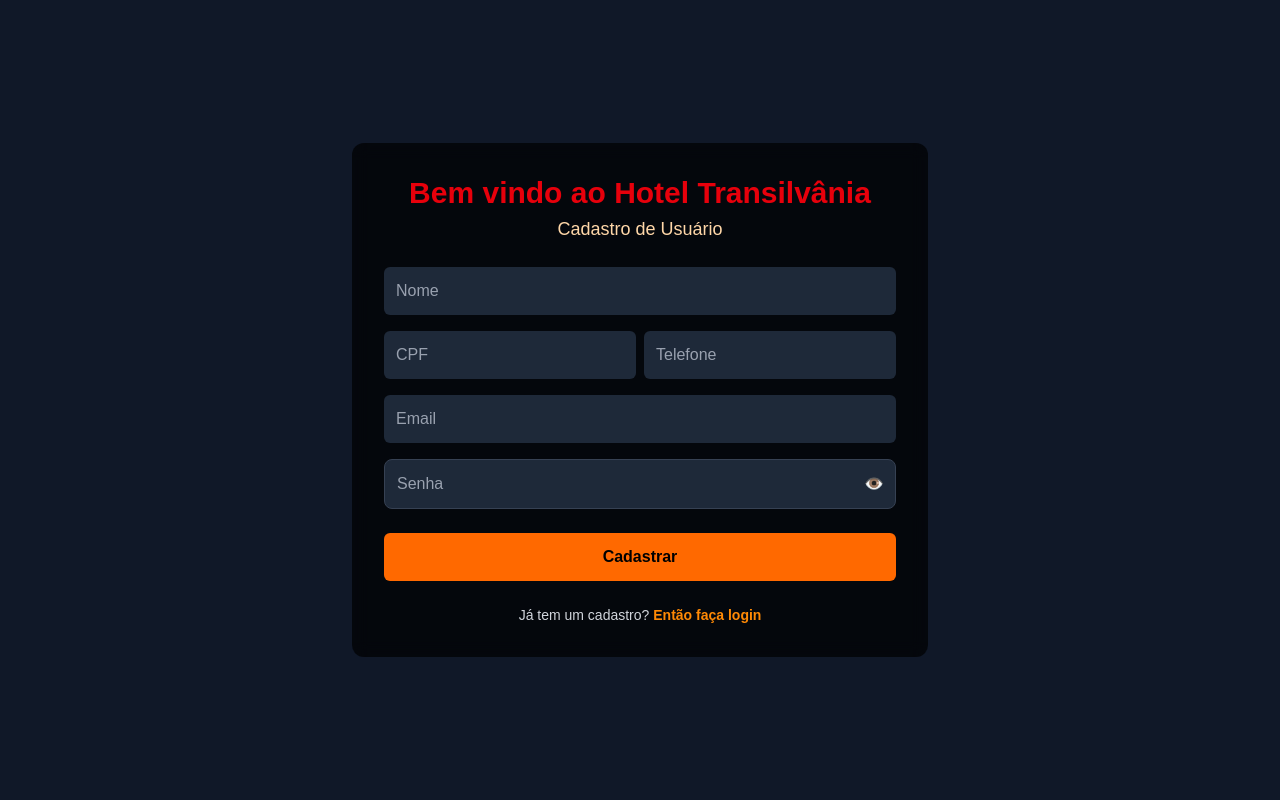
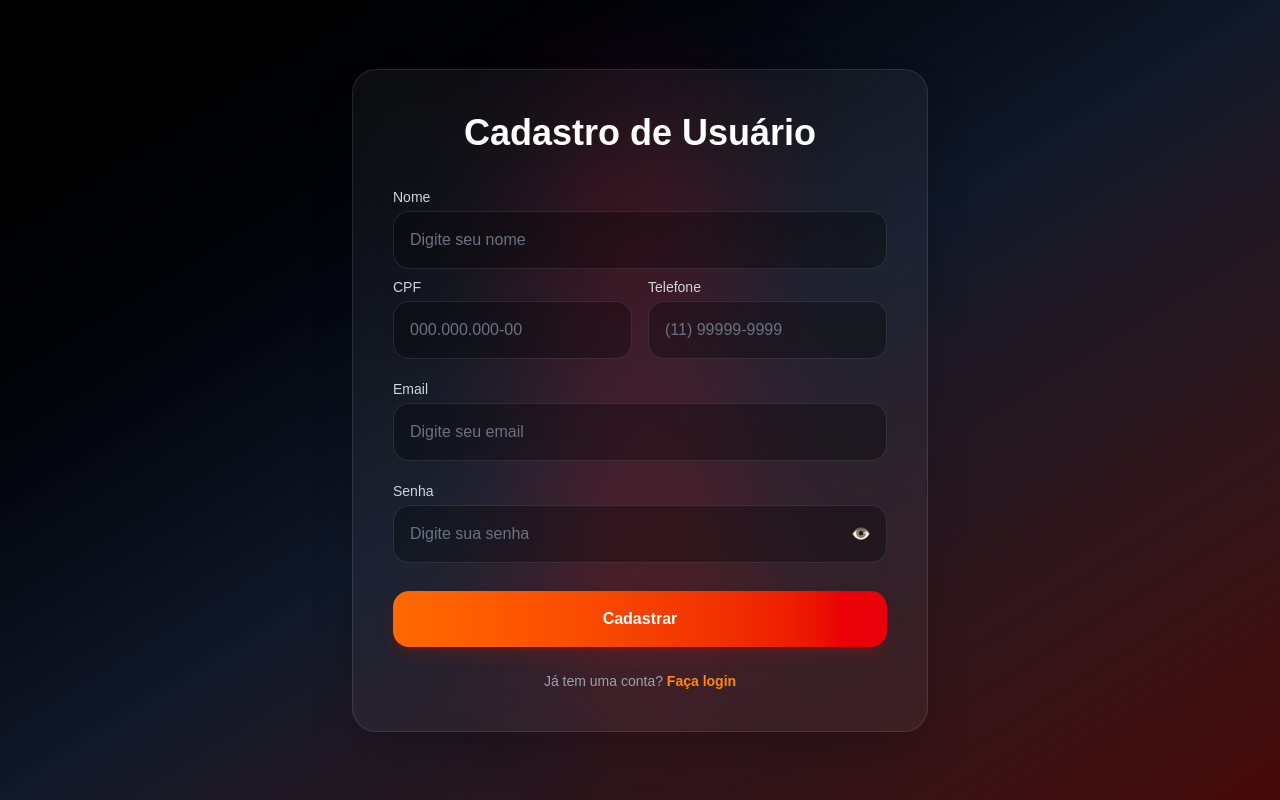
Before and after one commit to Miguel-ectil/Hotel_Transilvania, a Next.js app in the folder frontend/: page /register in a window 1280 px wide. Built offline with nearby package versions, Linux system fonts and the light colour scheme; no server answers.

Commit message:
:sparkles: :lipstick: feat [UPD] Estilização de interface das telas de login e cadastro de user

```diff
--- a/frontend/src/app/login/page.tsx
+++ b/frontend/src/app/login/page.tsx
@@ -1,7 +1,9 @@
 "use client";
+
 import { useState } from "react";
 import { useRouter } from "next/navigation";
 import Cookies from "js-cookie";
+
 import { ServiceUser } from "@/src/services/user";
 import { displayMessage } from "@/src/components/displayMessage";
 
@@ -18,7 +20,7 @@
         try {
             const res = await serviceUser.LoginUser({
                 email,
-                password
+                password,
             });
 
             Cookies.set("token", res.data.token, {
@@ -27,57 +29,146 @@
             });
 
             displayMessage(
-                "Sucesso", "Login realizado com sucesso!", "success",
-                false, false, false, 3000
+                "Sucesso",
+                "Login realizado com sucesso!",
+                "success",
+                false,
+                false,
+                false,
+                3000
             );
 
             router.push("/dashboard");
-
         } catch (err: any) {
             displayMessage(
-                "Erro", "Email ou senha inválidos", "error",
-                false, false, false, 5000
+                "Erro",
+                "Email ou senha inválidos",
+                "error",
+                false,
+                false,
+                false,
+                5000
             );
         }
     };
 
     return (
-        <div className="min-h-screen flex items-center justify-center p-4 bg-gray-900">
+        <div className="min-h-screen flex items-center justify-center bg-gradient-to-br from-black via-gray-900 to-red-950 px-4">
+            {/* Glow background */}
+            <div className="absolute w-[200px] h-[500px] bg-red-600/20 blur-3xl rounded-full " />
+
             <form
                 onSubmit={handleSubmit}
-                className="bg-black/70 p-8 rounded-xl w-full max-w-md text-white backdrop-blur-sm"
+                className="
+                    relative
+                    w-full
+                    max-w-md
+                    bg-white/5
+                    backdrop-blur-md
+                    border
+                    border-white/10
+                    rounded-3xl
+                    p-8
+                    shadow-2xl
+                "
             >
-                <h1 className="text-3xl font-bold mb-6 text-red-600 text-center">
+                {/* HEADER */}
+                <div className="text-center mb-8">
+                    <h1 className="text-4xl font-black text-white">
                         Login
-                    <span className="block text-orange-200 text-lg mt-1 font-medium">
-                        Entre na sua conta
-                    </span>
                     </h1>
 
+                    <p className="text-gray-400 mt-2">
+                        Entre na sua conta
+                    </p>
+                </div>
+
                 {/* EMAIL */}
+                <div className="mb-5">
+                    <label className="block text-sm text-gray-300 mb-2">
+                        Email
+                    </label>
+
                     <input
                         type="email"
-                    placeholder="Email"
-                    className="w-full p-3 mb-4 rounded bg-gray-800 text-white"
+                        placeholder="Digite seu email"
+                        className="
+                            w-full
+                            p-4
+                            rounded-xl
+                            bg-black/30
+                            border
+                            border-white/10
+                            text-white
+                            placeholder:text-gray-500
+                            outline-none
+                            transition
+                            focus:border-red-500
+                            focus:ring-2
+                            focus:ring-red-500/20
+                        "
                         value={email}
                         onChange={(e) => setEmail(e.target.value)}
                     />
+                </div>
 
                 {/* PASSWORD */}
+                <div className="mb-6">
+                    <label className="block text-sm text-gray-300 mb-2">
+                        Senha
+                    </label>
+
                     <input
                         type="password"
-                    placeholder="Senha"
-                    className="w-full p-3 mb-6 rounded bg-gray-800 text-white"
+                        placeholder="Digite sua senha"
+                        className="
+                            w-full
+                            p-4
+                            rounded-xl
+                            bg-black/30
+                            border
+                            border-white/10
+                            text-white
+                            placeholder:text-gray-500
+                            outline-none
+                            transition
+                            focus:border-red-500
+                            focus:ring-2
+                            focus:ring-red-500/20
+                        "
                         value={password}
                         onChange={(e) => setPassword(e.target.value)}
                     />
+                </div>
 
+                {/* BUTTON */}
                 <button
                     type="submit"
-                    className="w-full bg-red-600 hover:bg-red-700 p-3 rounded font-bold"
+                    className="
+                        w-full
+                        bg-red-600
+                        hover:bg-red-700
+                        transition-all
+                        duration-200
+                        p-4
+                        rounded-xl
+                        font-bold
+                        text-white
+                        shadow-lg
+                        shadow-red-900/40
+                        hover:scale-[1.01]
+                        active:scale-[0.99]
+                    "
                 >
                     Entrar
                 </button>
+
+                {/* FOOTER */}
+                <div className="mt-6 text-center">
+                    <span className="text-gray-500 text-sm">
+                        Acesse sua plataforma com segurança
+                    </span>
+                </div>
             </form>
         </div>
     );
--- a/frontend/src/app/register/page.tsx
+++ b/frontend/src/app/register/page.tsx
@@ -50,96 +50,254 @@
     };
 
     return (
-        <div className="min-h-screen flex items-center justify-center p-4 bg-gray-900">
+        <div className="min-h-screen flex items-center justify-center bg-gradient-to-br from-black via-gray-900 to-red-950 px-4 py-10 overflow-hidden">
+            {/* Glow */}
+            <div className="absolute w-[200px] h-[600px] bg-red-600/20 blur-3xl rounded-full" />
+
             <form
                 onSubmit={handleSubmit}
-                className="bg-black/70 p-8 rounded-xl w-full max-w-xl text-white backdrop-blur-sm"
+                className="
+            relative
+            w-full
+            max-w-xl
+            bg-white/5
+            backdrop-blur-xl
+            border
+            border-white/10
+            rounded-3xl
+            p-8
+            md:p-10
+            shadow-2xl
+        "
             >
-                <h1 className="text-3xl font-bold mb-6 text-red-600 text-center">
-                    Bem vindo ao Hotel Transilvânia
-                    <span className="block text-orange-200 text-lg mt-1 font-medium">
+                {/* HEADER */}
+                <div className="text-center mb-8">
+                    <h1 className="text-4xl font-black text-white leading-tight">
                         Cadastro de Usuário
-                    </span>
                     </h1>
+                </div>
+
+                {/* NOME */}
+                <div className="mb-2">
+                    <label className="block text-sm text-gray-300 mb-1">
+                        Nome
+                    </label>
 
                     <input
                         type="text"
                         name="nome"
-                    placeholder="Nome"
+                        placeholder="Digite seu nome"
                         value={form.nome}
                         onChange={handleChange}
-                    className="w-full p-3 mb-4 rounded bg-gray-800 placeholder-gray-400 text-white focus:ring-2 focus:ring-red-600 focus:outline-none transition rounded-md"
-                    required
-                />
-
-                <div className="grid grid-cols-2 gap-2">
-                    <input
-                        type="text"
-                        name="cpf"
-                        placeholder="CPF"
-                        value={form.cpf}
-                        onChange={handleChange}
-                        className="w-full p-3 mb-4 rounded bg-gray-800 placeholder-gray-400 text-white focus:ring-2 focus:ring-red-600 focus:outline-none transition rounded-md"
-                        required
-                    />
-                    <input
-                        type="text"
-                        name="telefone"
-                        placeholder="Telefone"
-                        value={form.telefone}
-                        onChange={handleChange}
-                        className="w-full p-3 mb-4 rounded bg-gray-800 placeholder-gray-400 text-white focus:ring-2 focus:ring-red-600 focus:outline-none transition rounded-md"
+                        className="
+                    w-full
+                    p-4
+                    rounded-2xl
+                    bg-black/30
+                    border
+                    border-white/10
+                    text-white
+                    placeholder:text-gray-500
+                    outline-none
+                    transition
+                    focus:border-red-500
+                    focus:ring-2
+                    focus:ring-red-500/20
+                "
                         required
                     />
                 </div>
 
+                {/* CPF + TELEFONE */}
+                <div className="grid grid-cols-1 md:grid-cols-2 gap-4 mb-5">
+                    <div>
+                        <label className="block text-sm text-gray-300 mb-1">
+                            CPF
+                        </label>
+
+                        <input
+                            type="text"
+                            name="cpf"
+                            placeholder="000.000.000-00"
+                            value={form.cpf}
+                            onChange={handleChange}
+                            className="
+                        w-full
+                        p-4
+                        rounded-2xl
+                        bg-black/30
+                        border
+                        border-white/10
+                        text-white
+                        placeholder:text-gray-500
+                        outline-none
+                        transition
+                        focus:border-red-500
+                        focus:ring-2
+                        focus:ring-red-500/20
+                    "
+                            required
+                        />
+                    </div>
+
+                    <div>
+                        <label className="block text-sm text-gray-300 mb-1">
+                            Telefone
+                        </label>
+
+                        <input
+                            type="text"
+                            name="telefone"
+                            placeholder="(11) 99999-9999"
+                            value={form.telefone}
+                            onChange={handleChange}
+                            className="
+                        w-full
+                        p-4
+                        rounded-2xl
+                        bg-black/30
+                        border
+                        border-white/10
+                        text-white
+                        placeholder:text-gray-500
+                        outline-none
+                        transition
+                        focus:border-red-500
+                        focus:ring-2
+                        focus:ring-red-500/20
+                    "
+                            required
+                        />
+                    </div>
+                </div>
+
+                {/* EMAIL */}
+                <div className="mb-5">
+                    <label className="block text-sm text-gray-300 mb-1">
+                        Email
+                    </label>
+
                     <input
                         type="email"
                         name="email"
-                    placeholder="Email"
+                        placeholder="Digite seu email"
                         value={form.email}
                         onChange={handleChange}
-                    className="w-full p-3 mb-4 rounded bg-gray-800 placeholder-gray-400 text-white focus:ring-2 focus:ring-red-600 focus:outline-none transition rounded-md"
+                        className="
+                    w-full
+                    p-4
+                    rounded-2xl
+                    bg-black/30
+                    border
+                    border-white/10
+                    text-white
+                    placeholder:text-gray-500
+                    outline-none
+                    transition
+                    focus:border-red-500
+                    focus:ring-2
+                    focus:ring-red-500/20
+                "
+                        required
+                    />
+                </div>
+
+                {/* SENHA */}
+                <div className="mb-7">
+                    <label className="block text-sm text-gray-300 mb-1">
+                        Senha
+                    </label>
+
+                    <div className="relative">
+                        <input
+                            type={showPassword ? "text" : "password"}
+                            name="password"
+                            placeholder="Digite sua senha"
+                            value={form.password}
+                            onChange={handleChange}
+                            className="
+                        w-full
+                        p-4
+                        rounded-2xl
+                        bg-black/30
+                        border
+                        border-white/10
+                        text-white
+                        placeholder:text-gray-500
+                        outline-none
+                        transition
+                        focus:border-red-500
+                        focus:ring-2
+                        focus:ring-red-500/20
+                    "
                             required
                         />
 
-                <div className="relative mb-6">
-                    <input
-                        type={showPassword ? "text" : "password"}
-                        name="password"
-                        placeholder="Senha"
-                        value={form.password}
-                        onChange={handleChange}
-                        className="w-full p-3 rounded-lg bg-gray-800 border border-gray-700 placeholder-gray-400 text-white focus:border-red-600 focus:ring-2 focus:ring-red-600 focus:outline-none transition"
-                        required
-                    />
                         <button
                             type="button"
-                        className="absolute right-3 top-1/2 -translate-y-1/2 text-gray-400 hover:text-white cursor-pointer transition"
                             onClick={() => setShowPassword(!showPassword)}
+                            className="
+                        absolute
+                        right-4
+                        top-1/2
+                        -translate-y-1/2
+                        text-gray-400
+                        hover:text-white
+                        transition
+                        cursor-pointer
+                    "
                         >
                             {showPassword ? "🙈" : "👁️"}
                         </button>
                     </div>
+                </div>
 
+                {/* BUTTON */}
                 <button
                     type="submit"
-                    className="w-full py-3 mb-2 rounded font-bold text-black bg-orange-500 hover:bg-orange-600 transition-colors duration-200 cursor-pointer rounded-md"
+                    className="
+                w-full
+                bg-gradient-to-r
+                from-orange-500
+                to-red-600
+                hover:from-orange-600
+                hover:to-red-700
+                transition-all
+                duration-200
+                p-4
+                rounded-2xl
+                font-bold
+                text-white
+                shadow-lg
+                shadow-red-900/40
+                hover:scale-[1.01]
+                active:scale-[0.99]
+                cursor-pointer
+            "
                 >
                     Cadastrar
                 </button>
 
+                {/* MESSAGE */}
                 {message && (
-                    <p className="mt-4 text-center text-red-500 font-medium">{message}</p>
+                    <p className="mt-5 text-center text-red-400 font-medium">
+                        {message}
+                    </p>
                 )}
 
-                <p className="mt-4 text-center text-gray-300 text-sm">
-                    Já tem um cadastro?{" "}
+                {/* FOOTER */}
+                <p className="mt-6 text-center text-gray-400 text-sm">
+                    Já tem uma conta?{" "}
                     <a
                         href="/login"
-                        className="text-orange-400 hover:text-orange-300 font-semibold transition-colors"
+                        className="
+                    text-orange-400
+                    hover:text-orange-300
+                    font-semibold
+                    transition-colors
+                "
                     >
-                        Então faça login
+                        Faça login
                     </a>
                 </p>
             </form>
```
Lines whose indentation alone changed are shown as unchanged.
